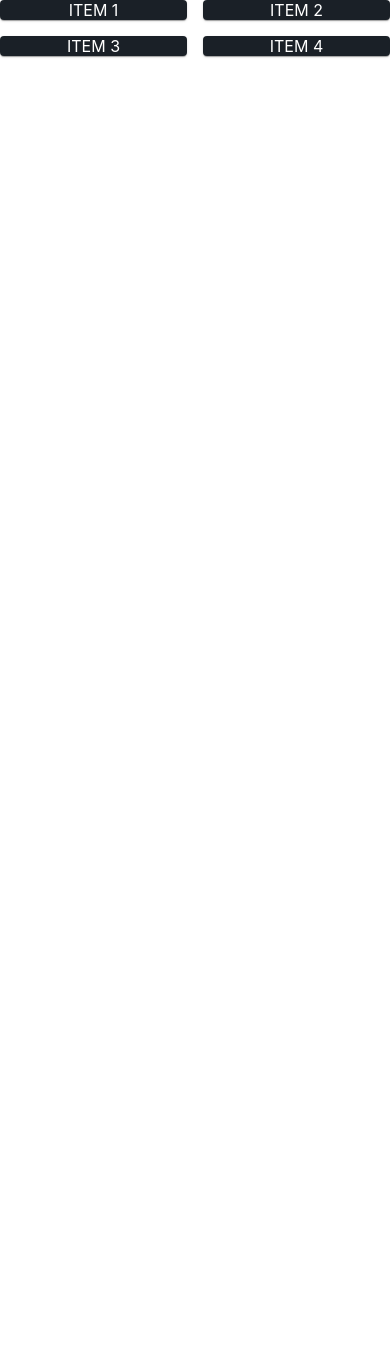
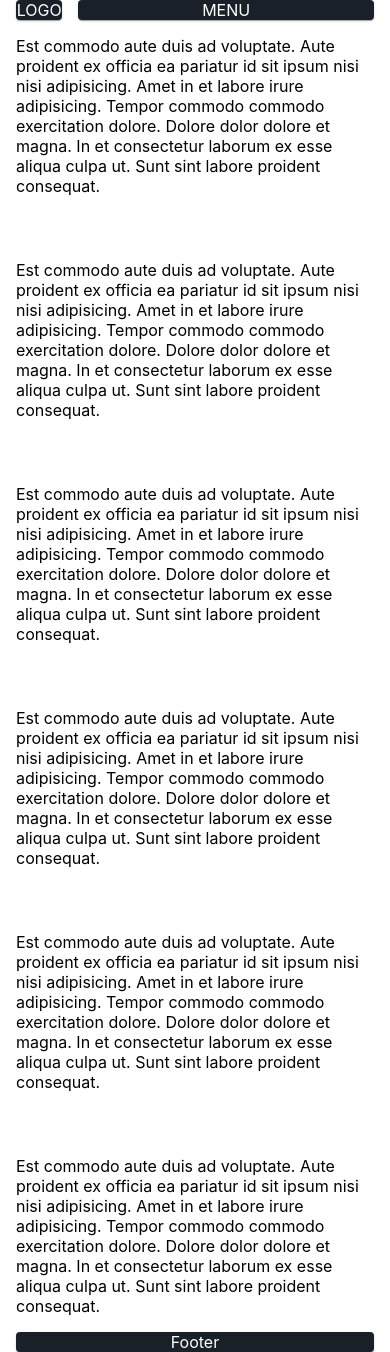
Before and after one commit to treinaweb/treinaweb-Material-UI-layout-Grid-system, a React (Create React App) app: page / in a window 390 px wide. Before the commit the page ends 844 px from the top, so only its background shows below. Built offline with nearby package versions, Linux system fonts and the light colour scheme.

Commit message:
03:08 - Definindo o layout responsivo com os breakpoints

```diff
--- a/src/App.js
+++ b/src/App.js
@@ -24,34 +24,34 @@ function Layout() {
   return (
     <Container >
       <Grid container spacing={2} component={'header'}>
-        <Grid item xs={2}>
+        <Grid item xs={2} sm={3}>
           <Item>LOGO</Item>
         </Grid>
-        <Grid item xs={10} component={'nav'}>
+        <Grid item xs={10} sm={9} component={'nav'}>
           <Item>MENU</Item>
         </Grid>
       </Grid>
 
       <Grid container spacing={4}>
-        <Grid item xs={6}>
+        <Grid item xs={12} sm={6}>
           <Paragrafo />
         </Grid>
-        <Grid item xs={6}>
+        <Grid item xs={12} sm={6}>
           <Paragrafo />
         </Grid>
 
-        <Grid item xs={12}>
+        <Grid item xs={12} sm={8}>
           <Paragrafo />
         </Grid>
 
-        <Grid item xs={8}>
+        <Grid item xs={12} sm={8}>
           <Paragrafo />
         </Grid>
-        <Grid item xs={4}>
+        <Grid item xs={12} sm={4}>
           <Paragrafo />
         </Grid>
 
-        <Grid item xs={12}>
+        <Grid item xs={12} sm={8}>
           <Paragrafo />
         </Grid>
       </Grid>
@@ -66,7 +66,8 @@ function Layout() {
   )
 }
 
-function App() {
+function TabelaDeBreakpoints() {
+
   return (
     <Grid container spacing={2}>
       <Grid item xs={6} sm={3} md={8} lg={12} xl={4}>
@@ -86,6 +87,13 @@ function App() {
       </Grid>
 
     </Grid>
+
+  )
+}
+
+function App() {
+  return (
+    <Layout />
   );
 }
 
```
